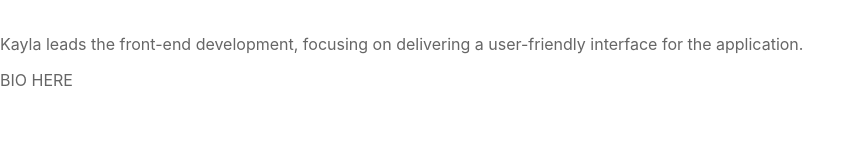
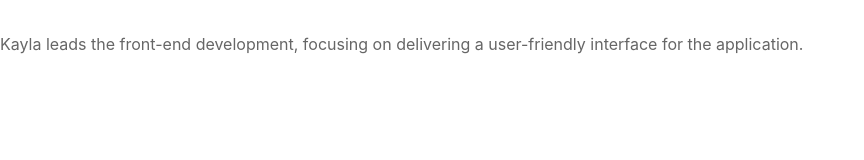
Before and after one commit to NadirAli17/CSC648-Project, a React (Create React App) app in the folder web/: page /team/kayla-maa in a window 1280 px wide. Shown: the part 138-298 px from the top of the page, without its empty margins (0-864 px from the left). Built offline with nearby package versions, Linux system fonts and the light colour scheme.

Commit message:
update bio

```diff
--- a/web/src/individual-pages/KaylaMaa.jsx
+++ b/web/src/individual-pages/KaylaMaa.jsx
@@ -6,7 +6,7 @@ const KaylaMaa = () => {
       <h1>Kayla Maa</h1>
       <h2>Front-end Lead</h2>
       <p>Kayla leads the front-end development, focusing on delivering a user-friendly interface for the application.</p>
-      <p>BIO HERE</p>
+      <p></p>
       {/* <img
         src="path to image"
         alt="img"
```
